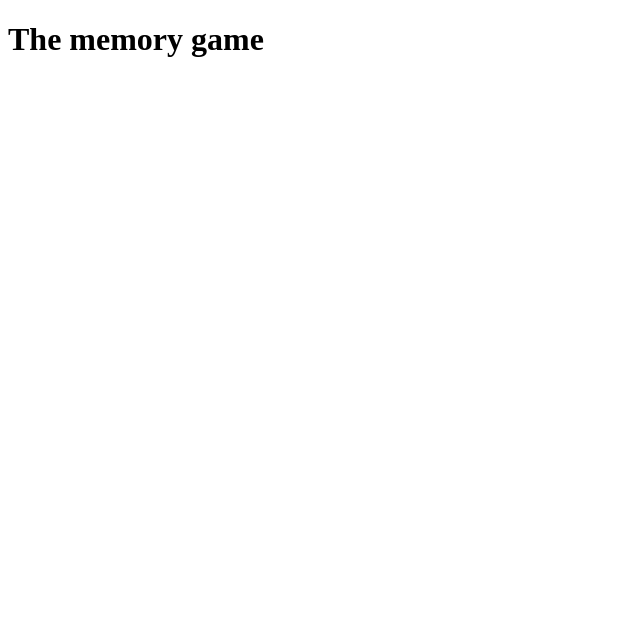
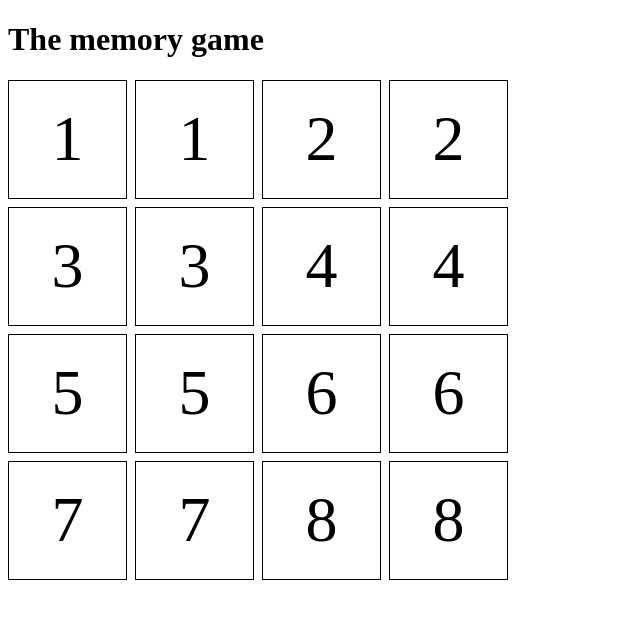
Before and after one commit to collin/memory-game, a plain HTML site: page index.html in a window 1280 px wide. Shown: the whole page, without its empty margins (0-640 px from the left). Drawn offline with Linux system fonts and the light colour scheme.

Commit message:
Basic game state and card grid display

```diff
--- a/index.html
+++ b/index.html
@@ -10,5 +10,7 @@
 </head>
 <body>
   <h1>The memory game</h1>
+  <div id="gameboard"></div>
+  <div id="scoreboard"></div>
 </body>
 </html>
--- a/memory.css
+++ b/memory.css
@@ -0,0 +1,16 @@
+#gameboard {
+  display: grid;
+  height: 500px;
+  width: 500px;
+  grid-template-columns: repeat(4, 1fr);
+  grid-template-rows: repeat(4, 1fr);
+  grid-gap: .5rem;
+}
+
+.card {
+  border: 1px solid black;
+  font-size: 4rem;
+  display: flex;
+  align-items: center;
+  justify-content: center;
+}
--- a/memory.js
+++ b/memory.js
@@ -0,0 +1,32 @@
+// a card
+const cards = [];
+// build up cards list
+for (let cardCount = 0; cardCount < 8; cardCount++) {
+  cards.push({ name: cardCount + 1 });
+  cards.push({ name: cardCount + 1 });
+}
+const gameState = {
+  cards: cards,
+  players: [
+    {
+      score: 0,
+      name: "???",
+    },
+    {
+      score: 0,
+      name: "???",
+    },
+  ],
+  currentPlayerIndex: 0,
+};
+
+const gameboard = document.querySelector("#gameboard");
+const scoreboard = document.querySelector("#scoreboard");
+
+for (const card of gameState.cards) {
+  const cardEl = document.createElement("div");
+  cardEl.classList.add("card");
+  cardEl.setAttribute("cardName", card.name);
+  cardEl.innerText = card.name;
+  gameboard.append(cardEl);
+}
```
Also changed, not shown: 1 other file.
